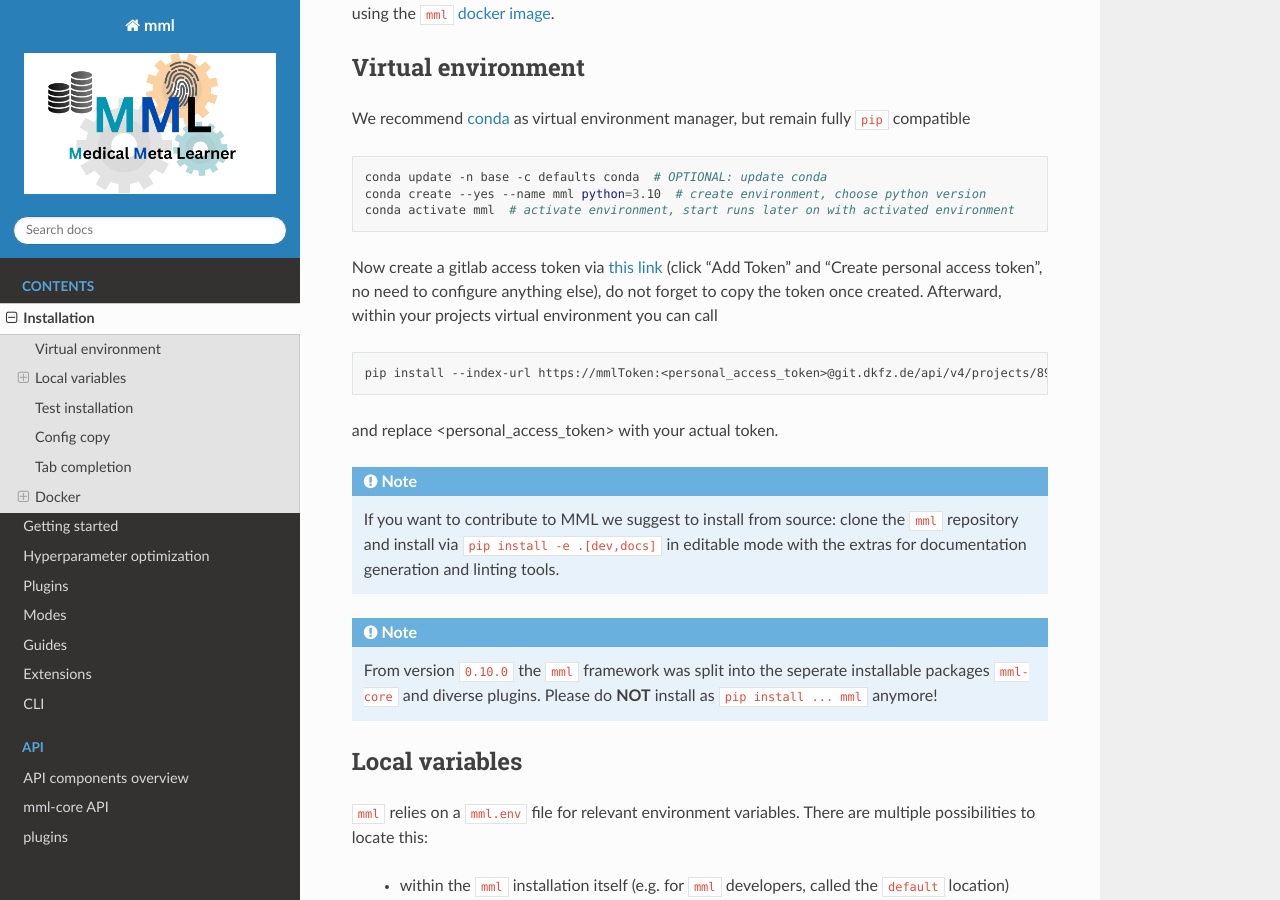
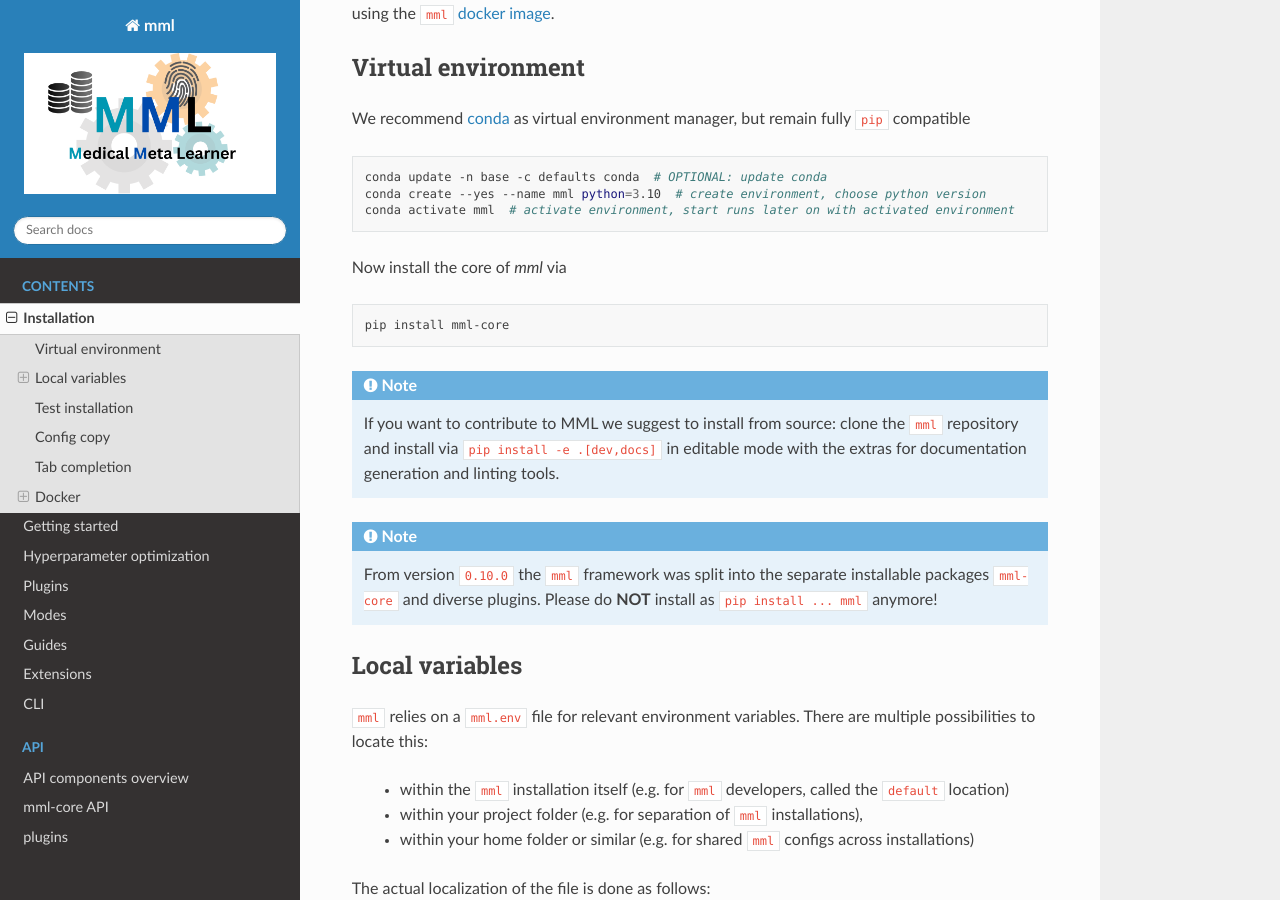
Before and after one commit to IMSY-DKFZ/mml, a Sphinx documentation site: the page built from docs/source/install.rst, in a window 1280 px wide and 900 px high, scrolled down 254 px. Built offline with Sphinx 7.4.7 and the Read the Docs theme 3.1.0, drawn with Linux system fonts in a browser that asks for light colours; some of the changed text lies outside the part shown.

Commit message:
remove outdated installation instructions and update README.md

```diff
--- a/docs/source/api/plugins/tags.rst
+++ b/docs/source/api/plugins/tags.rst
@@ -5,7 +5,7 @@ The ``mml-tags`` plugin increases possibilities to modify base tasks. Install vi
 
 .. code-block:: bash
 
-    pip install mml-tags --index-url https://__token__:<your_personal_token>@git.dkfz.de/api/v4/projects/89/packages/pypi/simple
+    pip install mml-tags
 
 Afterwards you may use the tags. For a list of (all) available tags, type ``mml-tags``. Using a task tag is demonstrated here:
 
--- a/docs/source/install.rst
+++ b/docs/source/install.rst
@@ -21,22 +21,18 @@ as virtual environment manager, but remain fully ``pip`` compatible
     conda create --yes --name mml python=3.10  # create environment, choose python version
     conda activate mml  # activate environment, start runs later on with activated environment
 
-Now create a gitlab access token via `this link <https://git.dkfz.de/-/user_settings/personal_access_tokens?name=mmlToken&scopes=read_api>`_
-(click "Add Token" and "Create personal access token", no need to configure anything else), do not forget to copy the token once created.
-Afterward, within your projects virtual environment you can call
+Now install the core of `mml` via
 
 .. code-block:: bash
 
-    pip install --index-url https://mmlToken:<personal_access_token>@git.dkfz.de/api/v4/projects/89/packages/pypi/simple mml-core
-
-and replace <personal_access_token> with your actual token.
+    pip install mml-core
 
 .. note::
     If you want to contribute to MML we suggest to install from source: clone the ``mml`` repository and install via
     ``pip install -e .[dev,docs]`` in editable mode with the extras for documentation generation and linting tools.
 
 .. note::
-    From version ``0.10.0`` the ``mml`` framework was split into the seperate installable packages ``mml-core`` and
+    From version ``0.10.0`` the ``mml`` framework was split into the separate installable packages ``mml-core`` and
     diverse plugins. Please do **NOT** install as ``pip install ... mml`` anymore!
 
 Local variables
@@ -146,6 +142,8 @@ Roughly as example for ``bash`` you can install mml tab completion with ``eval "
 Docker
 ------
 
+.. note::
+    The ``mml`` docker image is not yet published to a public container-registry. You may build it yourself though.
 
 prerequisites
 ~~~~~~~~~~~~~
```
Also changed, not shown: README.md (+13 -13 lines).
